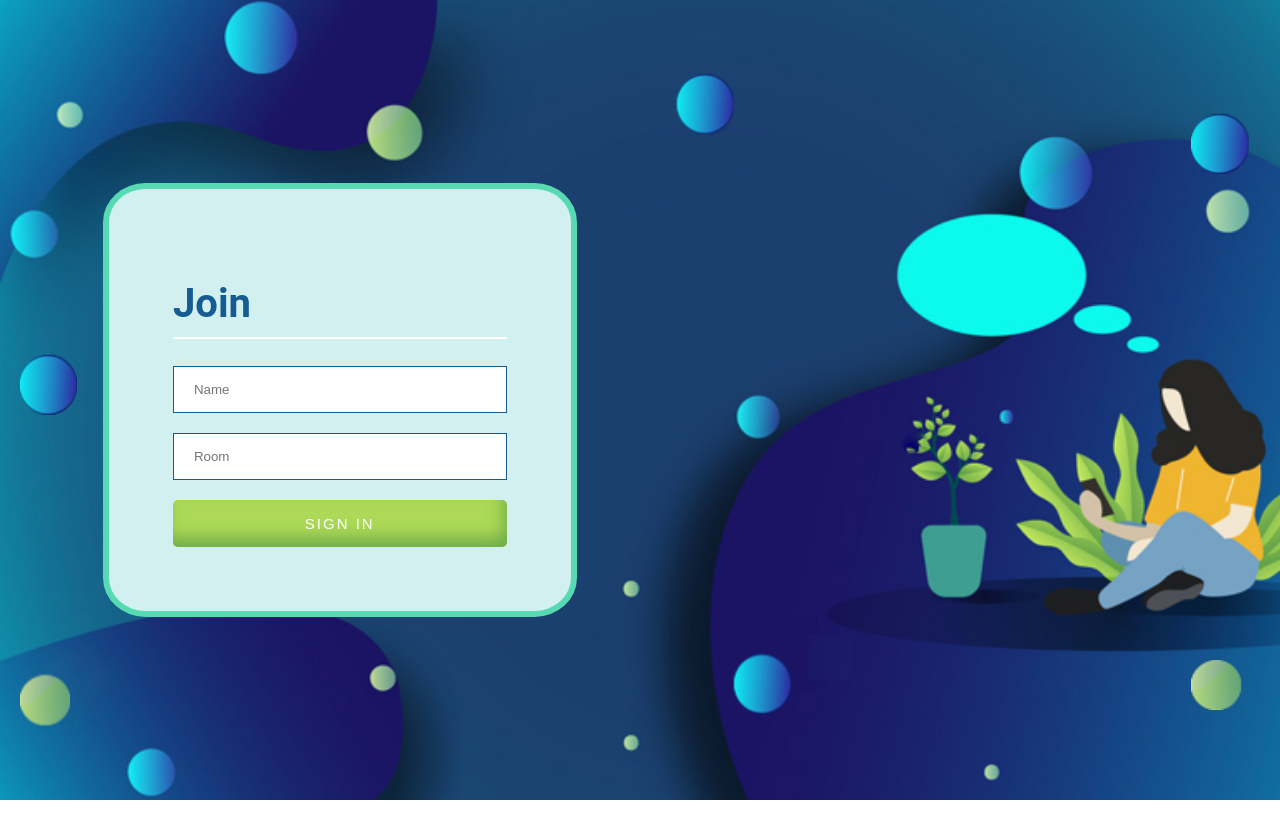
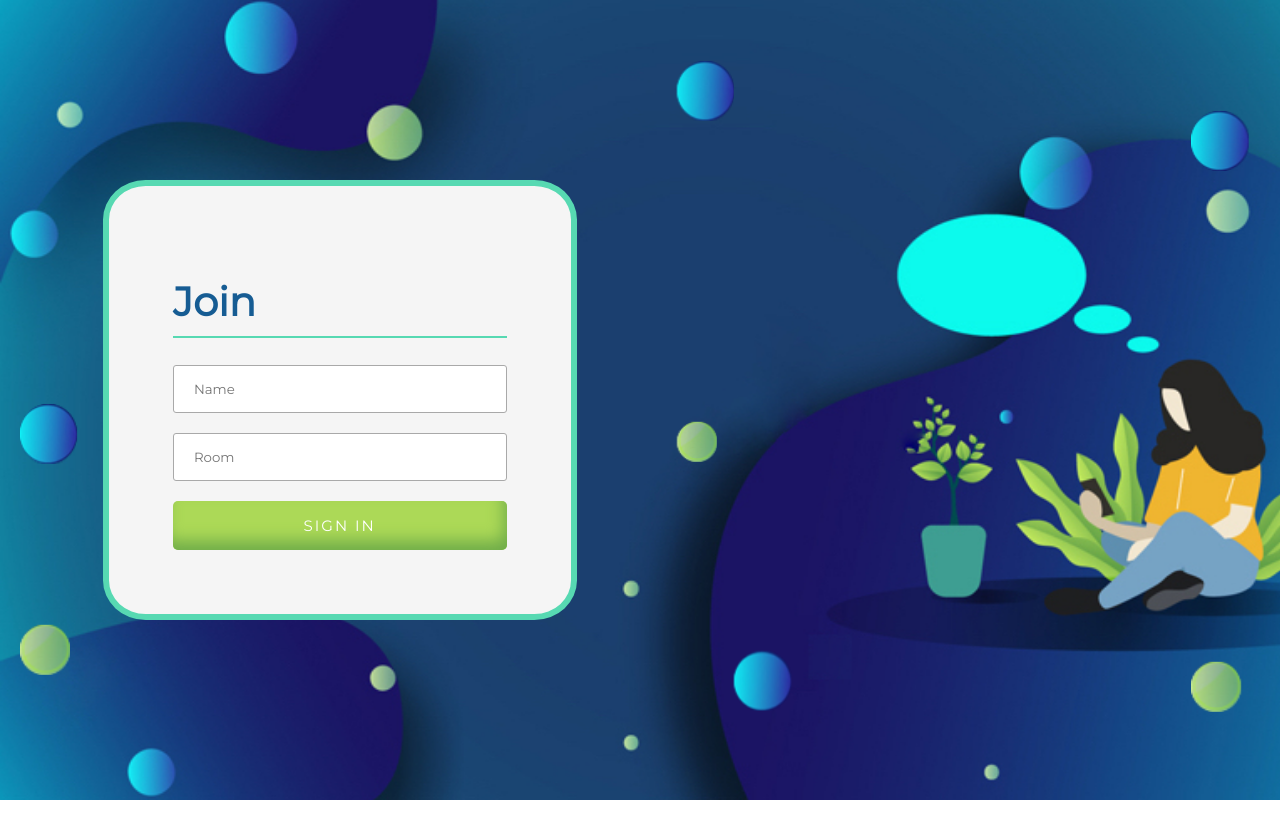
Before and after one commit to nirmaperera/chat-app, a React (Create React App) app in the folder client/: page / in a window 1280 px wide. Shown: the top 838 px of the page. After the commit the page ends 800 px from the top, so only its background shows below. Built offline with nearby package versions, Linux system fonts and the light colour scheme.

Commit message:
more login designs

```diff
--- a/client/src/components/Join/Join.css
+++ b/client/src/components/Join/Join.css
@@ -1,3 +1,5 @@
+@import url('https://fonts.googleapis.com/css2?family=Montserrat&display=swap');
+
 html, body {
     font-family: 'Roboto', sans-serif;
     padding: 0;
@@ -23,7 +25,7 @@ html, body {
 
   .joinInner_Container {
     width: 37%;
-    background-color: #D3F0F0;
+    background-color: #F5F5F5;
     padding: 5%;
     display: flex;
     border-radius: 9%;
@@ -33,17 +35,19 @@ html, body {
   }
 
   .joinInput {
-    border-radius: 0;
+    border-radius: 3px;
     padding: 15px 20px;
     width: 100%;
-    border: 1px solid #165C93;
+    border: 1px solid darkgray;
+    font-family: 'Montserrat', sans-serif;
   }
 
   .heading {
     color: #165C93;
     font-size: 2.5em;
     padding-bottom: 10px;
-    border-bottom: 2px solid white;
+    border-bottom: 2px solid #57D9B2;
+    font-family: 'Montserrat', sans-serif;
   }
 
   .button {
@@ -60,6 +64,7 @@ html, body {
       cursor: pointer;
       width: 100%;
       box-shadow:inset -5px -11px 16px -2px #6FAC49;
+      font-family: 'Montserrat', sans-serif;
   }
 
   .button:hover{
@@ -74,16 +79,20 @@ html, body {
 
   .bubbles-top{
     display: flex;
-    height: 84vh;
+    height: 50vh;
+    justify-content: space-between;
+    flex-direction: column;
     margin-left: 100px;
+    position: relative;
+    bottom: 150px;
   }
   .bubbles-left{
     display: flex;
     margin-left: 20px;
-    margin-top:20%;
-    height: 900px;
+    margin-top: 20%;
+    height: 430px;
     flex-direction: column;
-    justify-content: space-evenly;
+    justify-content: space-around;
   }
 
   .bubbles-bottom{
@@ -110,6 +119,11 @@ html, body {
     display: flex;
     height: 50px;
     width: 50px;
+  }
+
+  .green-bubble-2{
+    height: 40px;
+    width: 40px;
   }
 
 
--- a/client/src/components/Join/Join.js
+++ b/client/src/components/Join/Join.js
@@ -13,9 +13,7 @@ const Join = () => {
         <div className="joinOuter_Containter">
             <div className="bubbles-left ">
                 <img className="blue-bubble floating" src={blueBubble}></img>
-
                 <img className="green-bubble floating delay" src={greenBubble}></img>
-
             </div>
 
             <div className="joinInner_Container">
@@ -28,8 +26,9 @@ const Join = () => {
                 </Link>
             </div>
 
-            <div className="bubbles-top floating delay">
-                <img className="blue-bubble" src={blueBubble}></img>
+            <div className="bubbles-top">
+                <img className="blue-bubble floating" src={blueBubble}></img>
+                <img className="green-bubble-2 floating delay" src={greenBubble}></img>
             </div>
 
             <div className="bubbles-bottom floating">
@@ -40,8 +39,6 @@ const Join = () => {
                 <img className="blue-bubble floating " src={blueBubble}></img>
                 <img className="green-bubble floating delay" src={greenBubble}></img>
             </div>
-
-
         </div >
     )
 
```
Also changed, not shown: client/src/images/chat.jpg, client/src/images/circle-g.png.
